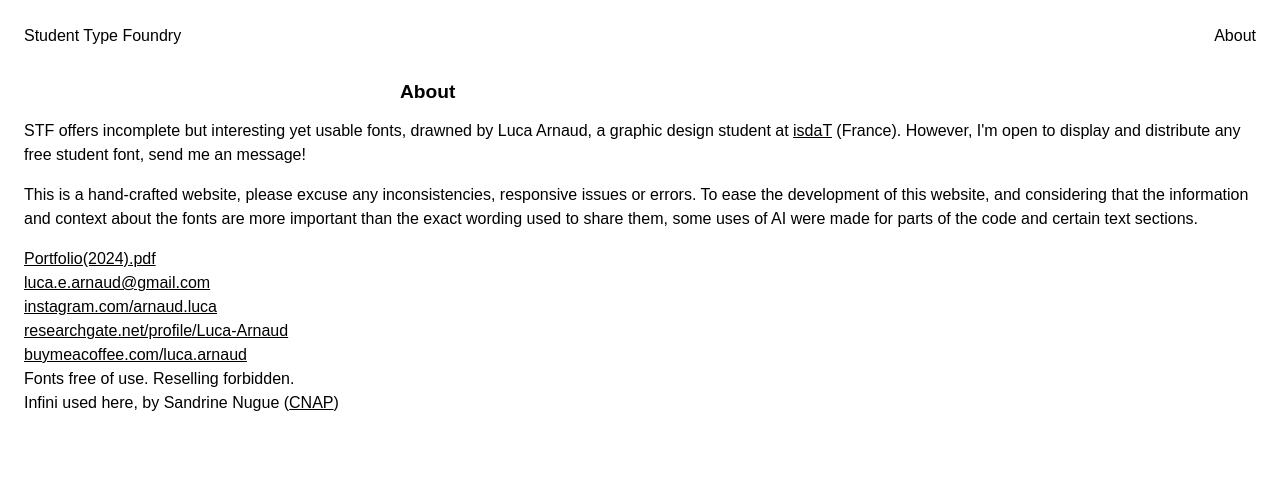
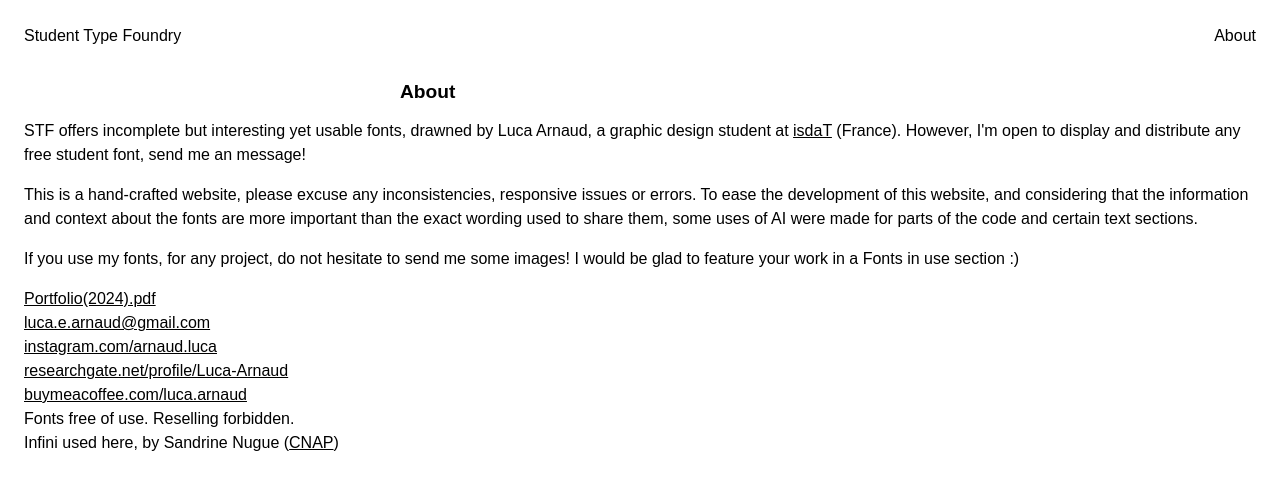
Before and after one commit to lucatoutcourt/lucatoutcourt.github.io, a plain HTML site: page pages/about.html in a window 1280 px wide. Drawn offline with Linux system fonts and the light colour scheme; a small style sheet from the web is missing.

Commit message:
Update about.html

```diff
--- a/pages/about.html
+++ b/pages/about.html
@@ -22,7 +22,7 @@
             <h3>About</h3>
                 <p>STF offers incomplete but interesting yet usable fonts, drawned by Luca Arnaud, a graphic design student at <a target="_blank" href="http://www.isdat.fr" class="link">isdaT</a> (France). However, I'm open to display and distribute any free student font, send me an message!</p>
                 <p>This is a hand-crafted website, please excuse any inconsistencies, responsive issues or errors. To ease the development of this website, and considering that the information and context about the fonts are more important than the exact wording used to share them, some uses of AI were made for parts of the code and certain text sections.</p>
-
+                <p>If you use my fonts, for any project, do not hesitate to send me some images! I would be glad to feature your work in a Fonts in use section :)</p>
 
                 <p><a href="../download/HR/arnaudluca-Portfolio.pdf" download class="link">Portfolio(2024).pdf</a><br>
                     <a href="mailto:luca.e.arnaud@gmail.com" class="link">luca.e.arnaud@gmail.com</a><br>
```
